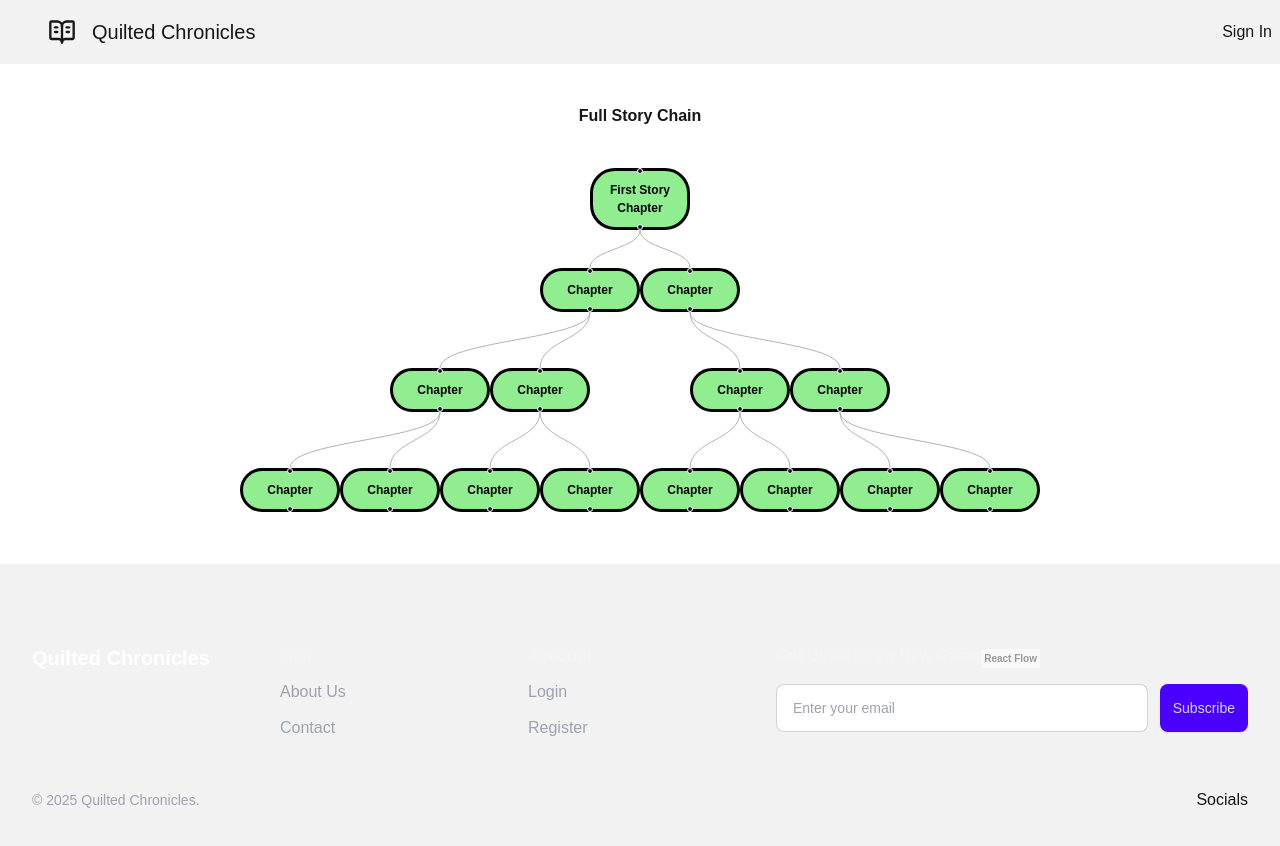
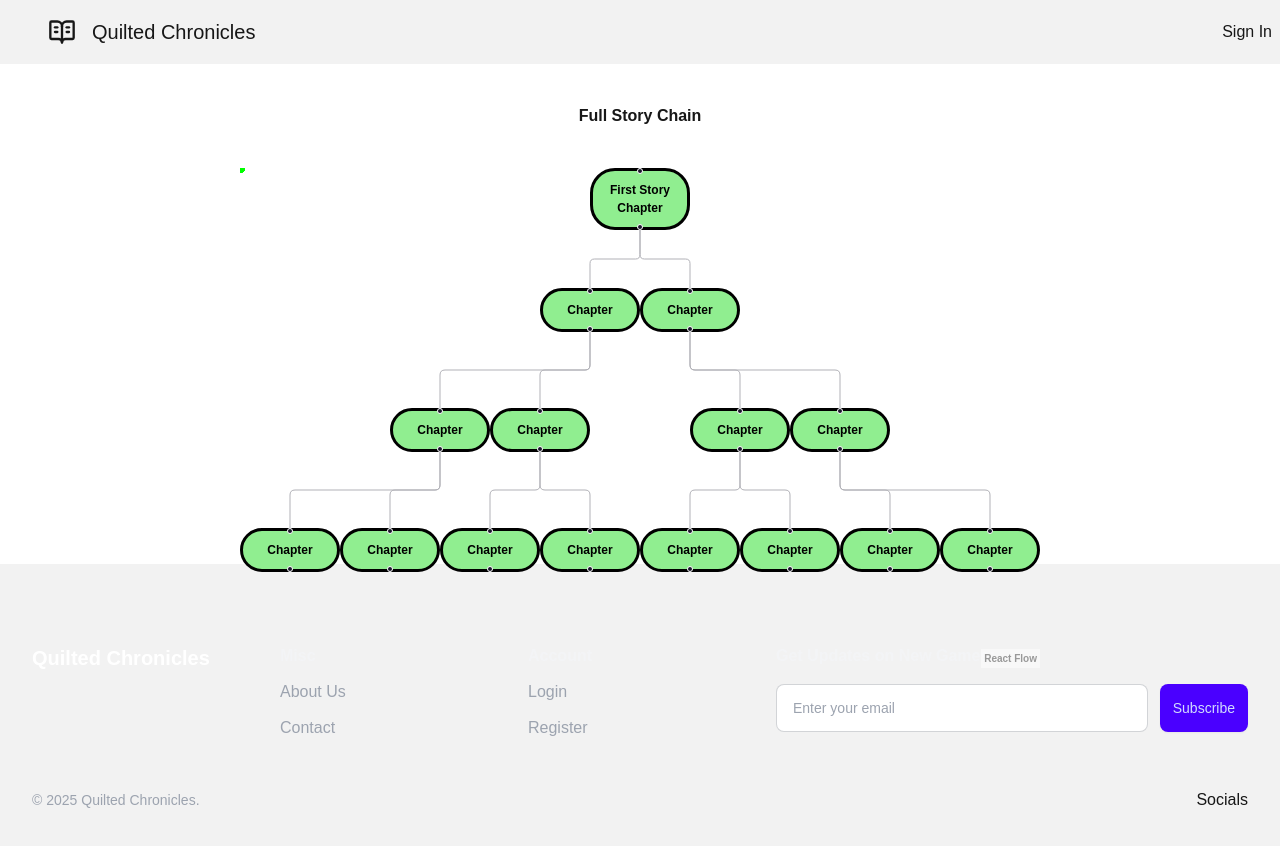
Before and after one commit to apmanager001/quiltedChronicles, a Next.js app: page / in a window 1280 px wide. Shown: the top 846 px of the page. Built offline with nearby package versions, Linux system fonts and the light colour scheme; no server answers.

Commit message:
added animation

```diff
--- /dev/null
+++ b/src/comps/homeComp/animatedEdge.jsx
@@ -0,0 +1,32 @@
+import React from "react";
+import { BaseEdge, getSmoothStepPath } from "@xyflow/react";
+
+export function AnimatedSVGEdge(props) {
+  const {
+    id,
+    sourceX,
+    sourceY,
+    targetX,
+    targetY,
+    sourcePosition,
+    targetPosition,
+  } = props;
+
+  const [edgePath] = getSmoothStepPath({
+    sourceX,
+    sourceY,
+    sourcePosition,
+    targetX,
+    targetY,
+    targetPosition,
+  });
+
+  return (
+    <>
+      <BaseEdge id={id} path={edgePath} />
+      <circle r="5" fill="#00FF00">
+        <animateMotion dur="2s" repeatCount="indefinite" path={edgePath} />
+      </circle>
+    </>
+  );
+}
--- a/src/comps/homeComp/sectionTree.jsx
+++ b/src/comps/homeComp/sectionTree.jsx
@@ -8,6 +8,7 @@ import {
 } from "@xyflow/react";
 
 import "@xyflow/react/dist/style.css";
+import {AnimatedSVGEdge} from'./animatedEdge'
 
 
 const SectionTree = () => {
@@ -29,104 +30,102 @@ const SectionTree = () => {
     },
     {
       id: "2",
-      position: { x: 300, y: 100 },
+      position: { x: 300, y: 120 },
       data: { label: "Chapter" },
       style,
     },
     {
       id: "3",
-      position: { x: 400, y: 100 },
+      position: { x: 400, y: 120 },
       data: { label: "Chapter" },
       style,
     },
     {
       id: "4",
-      position: { x: 150, y: 200 },
+      position: { x: 150, y: 240 },
       data: { label: "Chapter" },
       style,
     },
     {
       id: "5",
-      position: { x: 250, y: 200 },
+      position: { x: 250, y: 240 },
       data: { label: "Chapter" },
       style,
     },
     {
       id: "6",
-      position: { x: 450, y: 200 },
+      position: { x: 450, y: 240 },
       data: { label: "Chapter" },
       style,
     },
     {
       id: "7",
-      position: { x: 550, y: 200 },
+      position: { x: 550, y: 240 },
       data: { label: "Chapter" },
       style,
     },
-
-    // New row
-    { id: "8", position: { x: 0, y: 300 }, data: { label: "Chapter" }, style },
+    { id: "8", position: { x: 0, y: 360 }, data: { label: "Chapter" }, style },
     {
       id: "9",
-      position: { x: 100, y: 300 },
+      position: { x: 100, y: 360 },
       data: { label: "Chapter" },
       style,
     },
     {
       id: "10",
-      position: { x: 200, y: 300 },
+      position: { x: 200, y: 360 },
       data: { label: "Chapter" },
       style,
     },
     {
       id: "11",
-      position: { x: 300, y: 300 },
+      position: { x: 300, y: 360 },
       data: { label: "Chapter" },
       style,
     },
     {
       id: "12",
-      position: { x: 400, y: 300 },
+      position: { x: 400, y: 360 },
       data: { label: "Chapter" },
       style,
     },
     {
       id: "13",
-      position: { x: 500, y: 300 },
+      position: { x: 500, y: 360 },
       data: { label: "Chapter" },
       style,
     },
     {
       id: "14",
-      position: { x: 600, y: 300 },
+      position: { x: 600, y: 360 },
       data: { label: "Chapter" },
       style,
     },
     {
       id: "15",
-      position: { x: 700, y: 300 },
+      position: { x: 700, y: 360 },
       data: { label: "Chapter" },
       style,
     },
   ];
-
+  const edgeTypes = {
+    animatedSvg: AnimatedSVGEdge,
+  };
   const initialEdges = [
-    { id: "e1-2", source: "1", target: "2" },
-    { id: "e1-3", source: "1", target: "3" },
-    { id: "e2-4", source: "2", target: "4" },
-    { id: "e2-5", source: "2", target: "5" },
-    { id: "e3-6", source: "3", target: "6" },
-    { id: "e3-7", source: "3", target: "7" },
-
-    // New edges for the new row
-    { id: "e4-8", source: "4", target: "8" },
-    { id: "e4-9", source: "4", target: "9" },
-    { id: "e5-10", source: "5", target: "10" },
-    { id: "e5-11", source: "5", target: "11" },
-    { id: "e6-12", source: "6", target: "12" },
-    { id: "e6-13", source: "6", target: "13" },
-    { id: "e7-14", source: "7", target: "14" },
-    { id: "e7-15", source: "7", target: "15" },
+    { id: "e1-2", type: "animatedSvg", source: "1", target: "2" },
+    { id: "e1-3", type: "animatedSvg", source: "1", target: "3" },
+    { id: "e2-4", type: "animatedSvg", source: "2", target: "4" },
+    { id: "e2-5", type: "animatedSvg", source: "2", target: "5" },
+    { id: "e3-6", type: "animatedSvg", source: "3", target: "6" },
+    { id: "e3-7", type: "animatedSvg", source: "3", target: "7" },
+    { id: "e4-8", type: "animatedSvg", source: "4", target: "8" },
+    { id: "e4-9", type: "animatedSvg", source: "4", target: "9" },
+    { id: "e5-10", type: "animatedSvg", source: "5", target: "10" },
+    { id: "e5-11", type: "animatedSvg", source: "5", target: "11" },
+    { id: "e6-12", type: "animatedSvg", source: "6", target: "12" },
+    { id: "e6-13", type: "animatedSvg", source: "6", target: "13" },
+    { id: "e7-14", type: "animatedSvg", source: "7", target: "14" },
+    { id: "e7-15", type: "animatedSvg", source: "7", target: "15" },
   ];
   const [nodes, setNodes, onNodesChange] = useNodesState(initialNodes);
   const [edges, setEdges, onEdgesChange] = useEdgesState(initialEdges);
@@ -135,6 +134,7 @@ const SectionTree = () => {
     (params) => setEdges((eds) => addEdge(params, eds)),
     [setEdges]
   );
+
   return (
     <div className="w-[800px] h-[500px] font-bold ">
       <h2 className="text-center my-10">Full Story Chain</h2>
@@ -148,6 +148,7 @@ const SectionTree = () => {
         panOnDrag={false}
         zoomOnScroll={false}
         zoomOnPinch={false}
+        edgeTypes={edgeTypes}
       ></ReactFlow>
     </div>
   );
```
